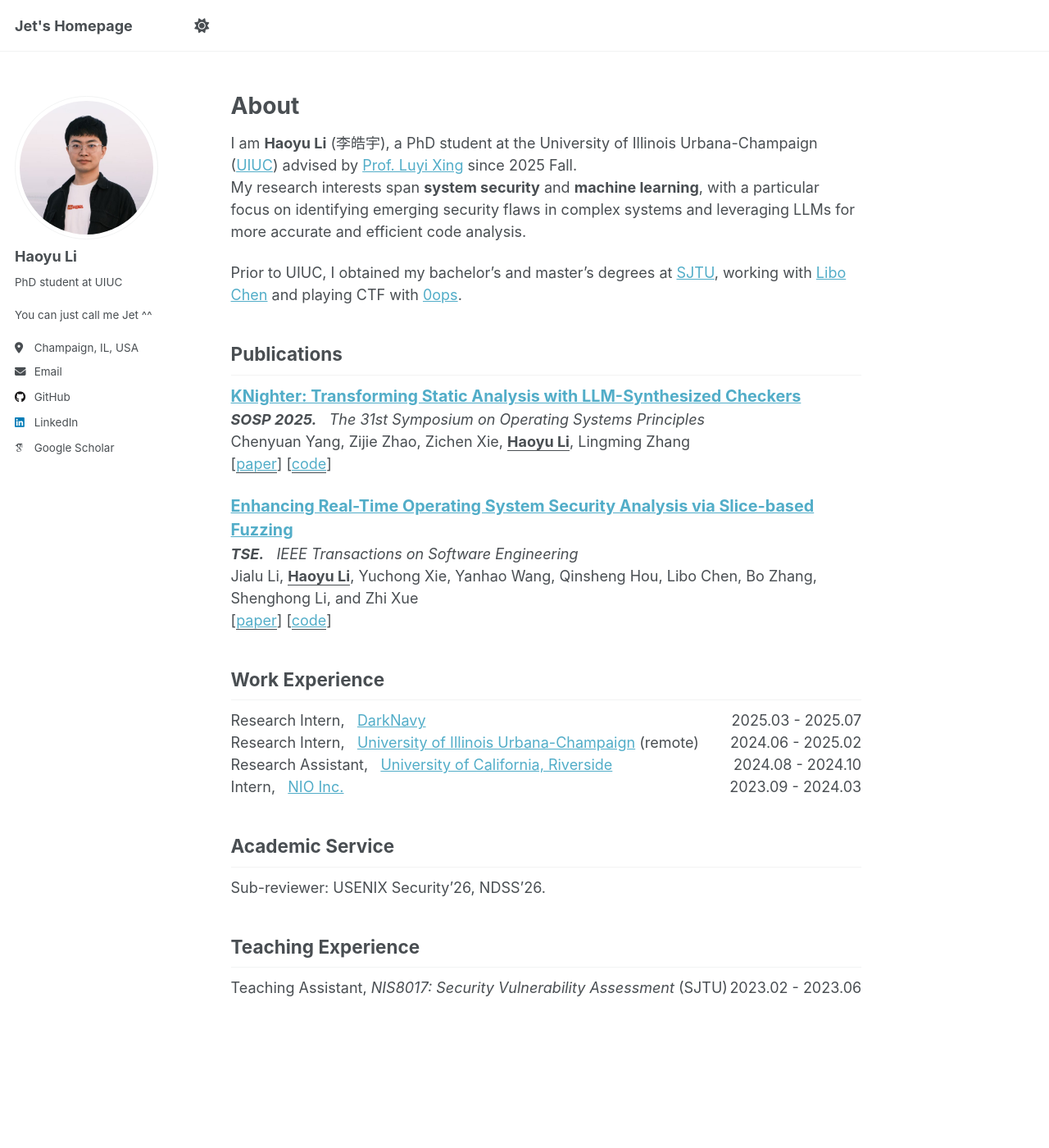
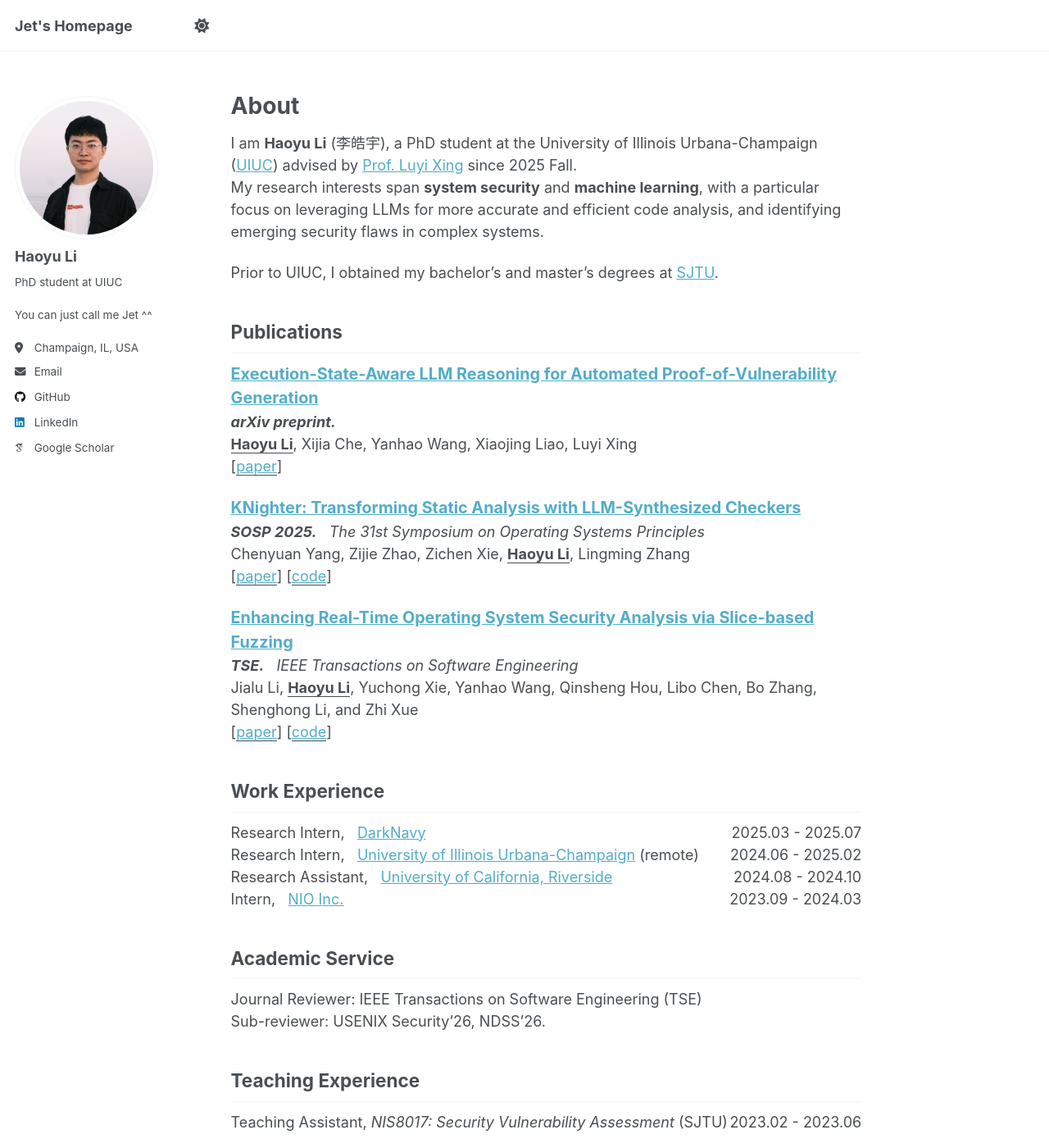
Before and after one commit to learjet5/learjet5.github.io, a Jekyll site: the page built from _pages/about.md, in a window 1280 px wide and 1400 px high. Shown: the whole window at 82% size. Built offline with Jekyll 4.4.1, drawn with Linux system fonts in a browser that asks for light colours; some web fonts are replaced; a script that is not in the unit is left out.

Commit message:
Update the homepage with arxiv drillagent paper.

```diff
--- a/_pages/about.md
+++ b/_pages/about.md
@@ -10,10 +10,10 @@ redirect_from:
 # About
 
 I am **Haoyu Li** (李皓宇), a PhD student at the University of Illinois Urbana-Champaign (<a href="https://illinois.edu/" target="_blank" rel="noopener noreferrer">UIUC</a>) advised by <a href="https://www.xing-luyi.com/" target="_blank" rel="noopener noreferrer">Prof. Luyi Xing</a> since 2025 Fall. \\
-My research interests span **system security** and **machine learning**, with a particular focus on identifying emerging security flaws in complex systems and leveraging LLMs for more accurate and efficient code analysis.
+My research interests span **system security** and **machine learning**, with a particular focus on leveraging LLMs for more accurate and efficient code analysis, and identifying emerging security flaws in complex systems.
 
-Prior to UIUC, I obtained my bachelor's and master's degrees at <a href="https://en.sjtu.edu.cn/" target="_blank" rel="noopener noreferrer">SJTU</a>,
-working with <a href="https://scholar.google.com/citations?hl=zh-CN&user=7ikP578AAAAJ" target="_blank" rel="noopener noreferrer">Libo Chen</a> and playing CTF with <a href="https://ctftime.org/team/4419" target="_blank" rel="noopener noreferrer">0ops</a>.
+Prior to UIUC, I obtained my bachelor's and master's degrees at <a href="https://en.sjtu.edu.cn/" target="_blank" rel="noopener noreferrer">SJTU</a>.
+<!-- working with <a href="https://scholar.google.com/citations?hl=zh-CN&user=7ikP578AAAAJ" target="_blank" rel="noopener noreferrer">Libo Chen</a> and playing CTF with <a href="https://ctftime.org/team/4419" target="_blank" rel="noopener noreferrer">0ops</a>. -->
 
 ## Publications
 
@@ -26,6 +26,7 @@ working with <a href="https://scholar.google.com/citations?hl=zh-CN&user=7ikP578
 
 ## Academic Service
 
+Journal Reviewer: IEEE Transactions on Software Engineering (TSE) <br>
 Sub-reviewer: USENIX Security’26, NDSS’26.
 
 ## Teaching Experience
```
Also changed, not shown: other parts of _pages/about.md (+1 -1 lines), Gemfile (+11 -5 lines), _publications/2025-SFuzz++.md (+1 -1 lines), _publications/2026-DrillAgent.md (added, +13 -0 lines), 3 other files.
